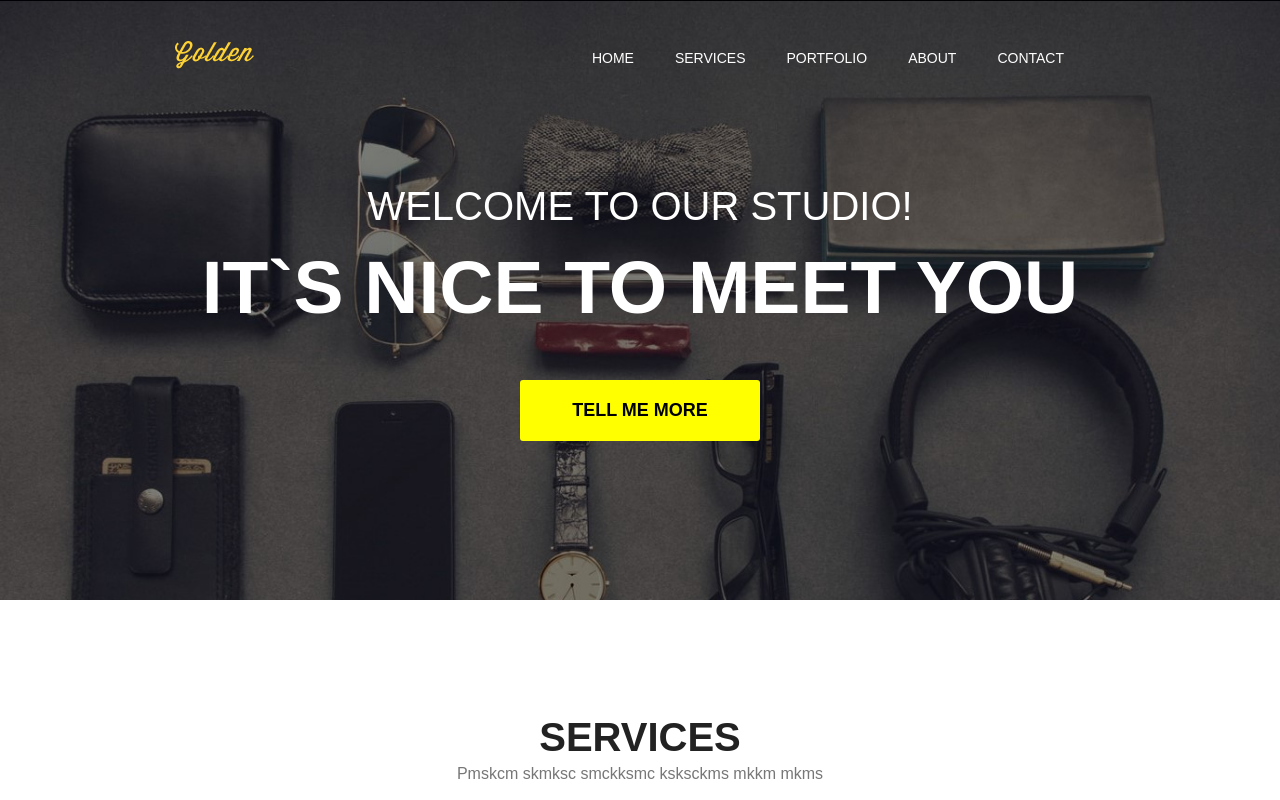
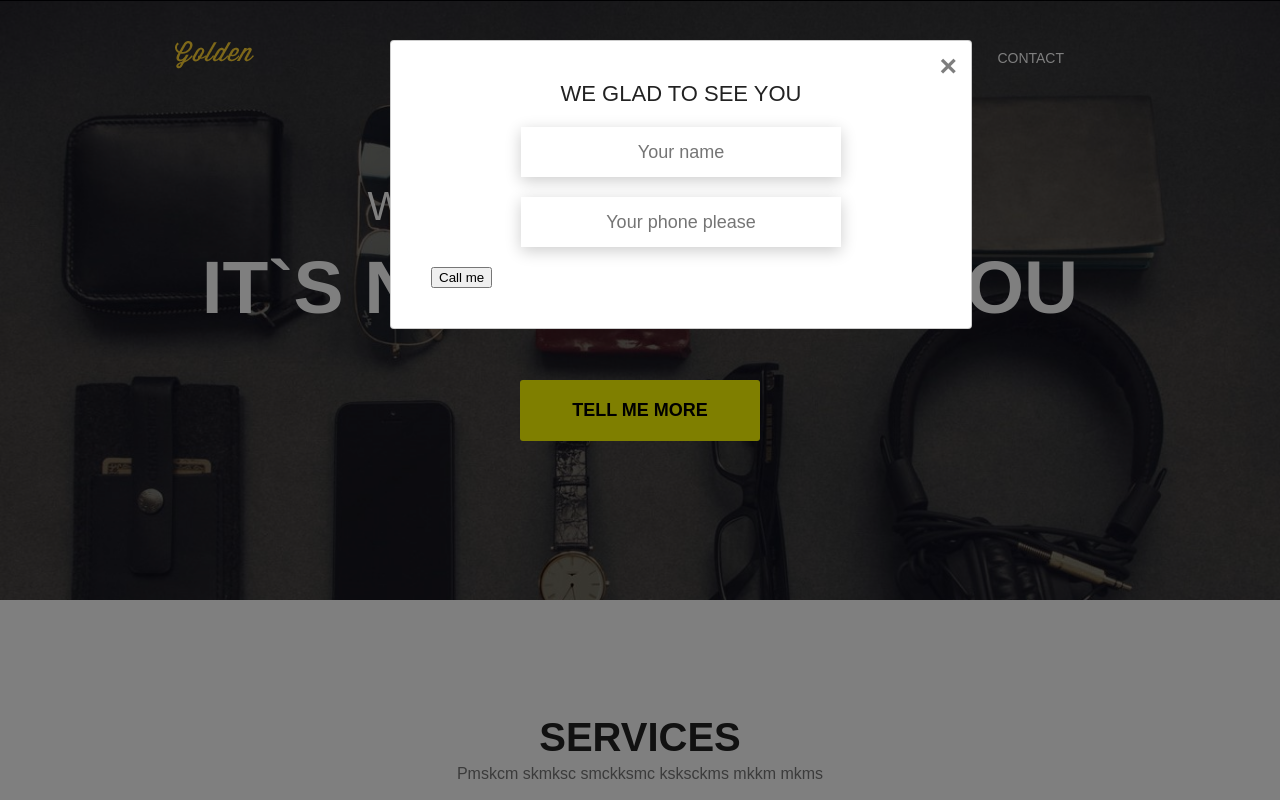
Before and after one commit to Alex12033/landing-page, a plain HTML site: page index.html in a window 1280 px wide. Shown: the top 800 px of the page. Drawn offline with Linux system fonts and the light colour scheme.

Commit message:
new modal window and js modal functionality

```diff
--- a/css/main.css
+++ b/css/main.css
@@ -195,3 +195,70 @@ h1 {
     text-align: center;
     margin-bottom: 114px;
 }
+
+.modal {
+    position: fixed;
+    top: 0;
+    left: 0;
+    z-index: 1050;
+    display: none;
+    width: 100%;
+    height: 100%;
+    overflow: hidden;
+    background-color: rgba(0, 0, 0, .5);
+}
+
+.modal__dialog {
+    max-width: 500px;
+    margin: 40px auto;
+}
+
+.modal__content {
+    position: relative;
+    width: 100%;
+    padding: 40px;
+    background-color: #fff;
+    border: 1px solid rgba(0, 0, 0, .2);
+    border-radius: 4px;
+    max-height: 80vh;
+    overflow-x: auto;
+}
+
+.modal__close {
+    position: absolute;
+    top: 8px;
+    right: 14px;
+    font-size: 30px;
+    color: #000;
+    opacity: .5;
+    font-weight: 700;
+    border: none;
+    background-color: transparent;
+    cursor: pointer;
+}
+
+.modal__title {
+    text-align: center;
+    font-size: 22px;
+    text-transform: uppercase;
+}
+
+.modal__input {
+    display: block;
+    margin: 20px auto 20px auto;
+    width: 280px;
+    height: 50px;
+    background: #fff;
+    box-shadow: 0 4px 15px rgba(0, 0, 0, .2);
+    border: none;
+    font-size: 18px;
+    text-align: center;
+    padding: 0 20px;
+    outline: 0;
+}
+
+.modal__btn {
+    display: block;
+    width: 280px;
+    margin: 0 auto;
+}
--- a/index.html
+++ b/index.html
@@ -151,6 +151,21 @@
             <p>© Copyright 2014 FreebiesXpress.com</p>
         </div>
     </footer>
+
+    <div class="modal">
+        <div class="modal__dialog">
+            <div class="modal__content">
+                <form action="#">
+                    <div data-close class="modal__close">&times;</div>
+                    <div class="modal__title">We glad to see you</div>
+                    <input required placeholder="Your name" name="name" type="text" class="modal__input">
+                    <input required placeholder="Your phone please" name="phone" type="phone" class="modal__input">
+                    <button class="btn btn_dark btn_min">Call me</button>
+                </form>
+            </div>
+        </div>
+    </div>
+
+    <script src="js/script.js"></script>
 </body>
-
 </html>
--- /dev/null
+++ b/js/script.js
@@ -0,0 +1,26 @@
+"use strict";
+
+// modal
+
+const modal = document.querySelector('.modal');
+const modalCloseBtn = document.querySelector('.modal__close');
+
+function openModal() {
+    modal.style.display = 'block';
+}
+
+function closeModal() {
+    modal.style.display = 'none';
+}
+
+modal.addEventListener('click', (e) => {
+    if (e.target === modal || e.target.getAttribute('data-close') == '') {
+        closeModal();
+    }
+});
+
+function showModalByScroll() {
+        openModal();
+        window.removeEventListener('scroll', showModalByScroll);
+}
+window.addEventListener('scroll', showModalByScroll);
```
Also changed, not shown: 1 other file.
